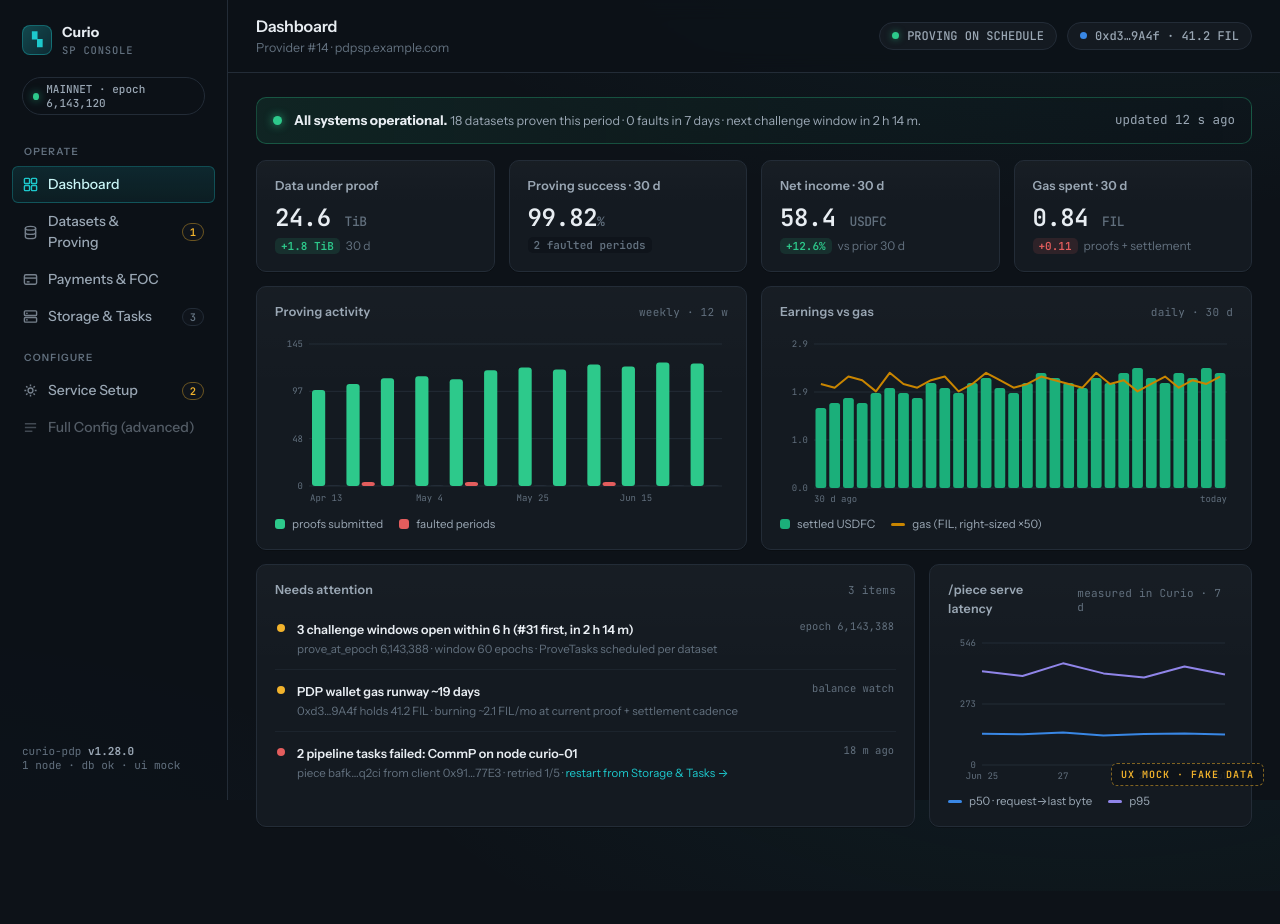
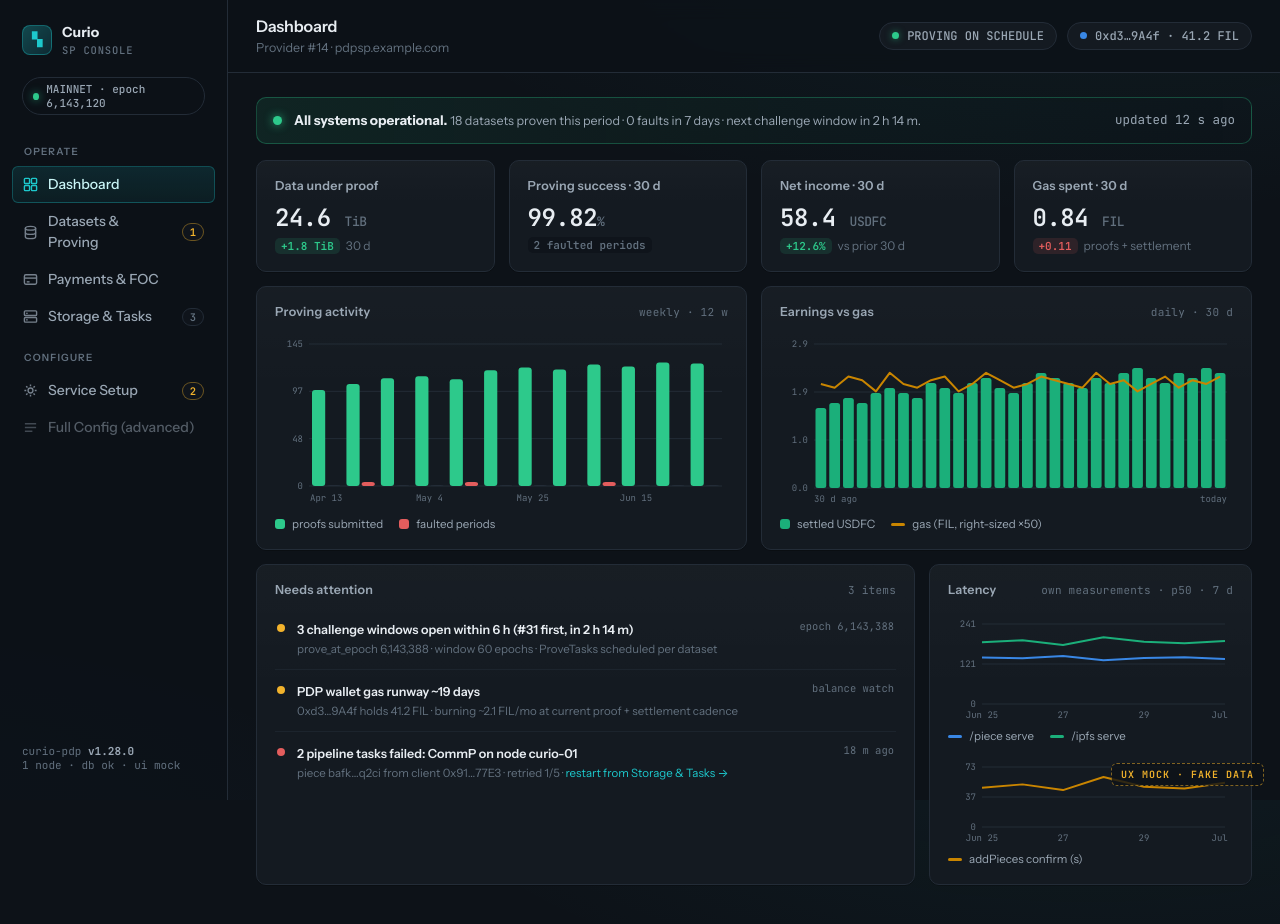
Before and after one commit to beck-8/pdp-sp-console, a plain HTML site: page mock/index.html in a window 1280 px wide. Before the commit the page ends 891 px from the top, so only its background shows below. Drawn offline with Linux system fonts and the light colour scheme.

Commit message:
Dashboard latency: three own-measured durations (/piece, /ipfs serve; addPieces confirm)

```diff
--- a/mock/index.html
+++ b/mock/index.html
@@ -343,9 +343,11 @@ code.k{background:var(--inset); border:1px solid var(--line); border-radius:4px;
           </div>
         </div>
         <div class="card">
-          <h3>/piece serve latency <span class="hint">measured in Curio · 7 d</span></h3>
+          <h3>Latency <span class="hint">own measurements · p50 · 7 d</span></h3>
           <div class="chartbox" id="ch-lat"></div>
-          <div class="legend"><span><em class="line" style="background:var(--series-1)"></em>p50 · request→last byte</span><span><em class="line" style="background:var(--series-4)"></em>p95</span></div>
+          <div class="legend" style="margin-top:6px"><span><em class="line" style="background:var(--series-1)"></em>/piece serve</span><span><em class="line" style="background:var(--series-2)"></em>/ipfs serve</span></div>
+          <div class="chartbox" id="ch-addp" style="margin-top:12px"></div>
+          <div class="legend" style="margin-top:6px"><span><em class="line" style="background:var(--series-3)"></em>addPieces confirm (s)</span></div>
         </div>
       </div>
     </section>
@@ -602,8 +604,9 @@ const PROOFS = [98,104,110,112,109,118,121,119,124,122,126,125];
 const FAULTS = [0,1,0,0,2,0,0,0,1,0,0,0];
 const EARN30 = [1.6,1.7,1.8,1.7,1.9,2.0,1.9,1.8,2.1,2.0,1.9,2.1,2.2,2.0,1.9,2.1,2.3,2.2,2.1,2.0,2.2,2.1,2.3,2.4,2.2,2.1,2.3,2.2,2.4,2.3];
 const GAS30  = [.028,.027,.030,.029,.026,.031,.028,.027,.029,.030,.026,.028,.031,.029,.027,.028,.030,.029,.028,.027,.031,.028,.029,.026,.028,.030,.027,.029,.028,.030];
-const LAT_P50 = [140,138,145,132,139,141,136];
-const LAT_P95 = [420,398,455,410,392,441,405];
+const LAT_PIECE = [140,138,145,132,139,141,136];
+const LAT_IPFS  = [186,192,178,201,188,183,190];
+const LAT_ADDP  = [48,52,45,61,49,47,54];
 const PATHS = [
   {name:'/data/pdp-a', type:'store',  used:14.2, cap:16.0, pieces:812, ok:true},
   {name:'/data/pdp-b', type:'store',  used:9.1,  cap:16.0, pieces:604, ok:true},
@@ -701,7 +704,9 @@ function lines(el, labels, series, colors, names, unit, h=150){
 function renderDashCharts(){
   groupedBars(document.getElementById('ch-proving'), WEEKS, PROOFS, FAULTS, 'var(--good)', 'var(--bad)', 'proofs', 'faults');
   barsPlusLine(document.getElementById('ch-earn'), EARN30, GAS30.map(g=>g*50), 'var(--series-2)', 'var(--series-3)');
-  lines(document.getElementById('ch-lat'), ['Jun 25','26','27','28','29','30','Jul 1'], [LAT_P50, LAT_P95], ['var(--series-1)','var(--series-4)'], ['p50','p95'], 'ms');
+  const days7 = ['Jun 25','26','27','28','29','30','Jul 1'];
+  lines(document.getElementById('ch-lat'), days7, [LAT_PIECE, LAT_IPFS], ['var(--series-1)','var(--series-2)'], ['/piece','/ipfs'], 'ms', 108);
+  lines(document.getElementById('ch-addp'), days7, [LAT_ADDP], ['var(--series-3)'], ['addPieces confirm'], 's', 88);
 }
 
 function provePill(st){
```
Also changed, not shown: mock/screenshots/dash.png, 1 other file.
